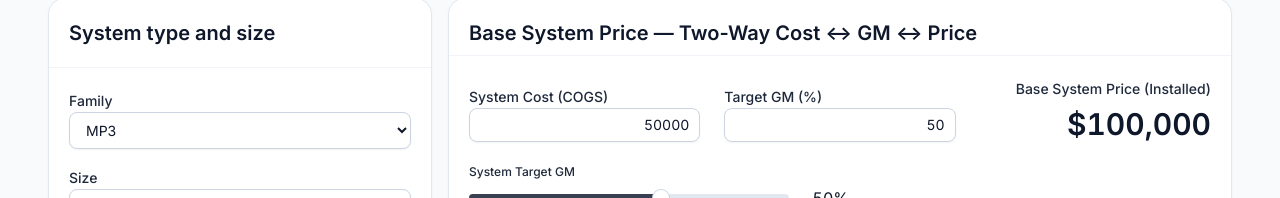
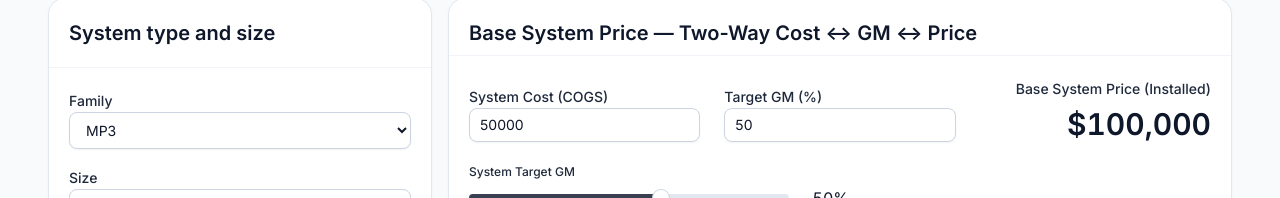
Before and after one commit to cappadonna06/Frontline-pricing-demo, a React (Vite) app: page / in a window 1280 px wide. Shown: the part 112-310 px from the top of the page. Built offline with nearby package versions, Linux system fonts and the light colour scheme.

Commit message:
Update FrontlinePricingCalculator.tsx

```diff
--- a/src/FrontlinePricingCalculator.tsx
+++ b/src/FrontlinePricingCalculator.tsx
@@ -384,14 +384,22 @@ const recurringAnnual = Math.round((aseAnnual + subAnnual) * 100) / 100;
 
   <CardContent className="grid gap-4">
     <div className="grid md:grid-cols-3 gap-6 items-end">
+
 {/* Cost */}
 <div>
   <Label>System Cost (COGS)</Label>
   <Input
-          type="number"
-          value={systemCost}
+    type="text"
+    inputMode="numeric"
+    value={systemCost === 0 ? "" : systemCost}
     onChange={(e) => {
-            setSystemCost(Number(e.target.value) || 0);
+      const val = e.target.value.replace(/[^\d.]/g, ""); // strip non-numerics
+      if (val === "") {
+        setSystemCost(0);
+        setLastEdited("cost");
+        return;
+      }
+      setSystemCost(Number(val));
       setLastEdited("cost");
     }}
   />
@@ -401,15 +409,14 @@ const recurringAnnual = Math.round((aseAnnual + subAnnual) * 100) / 100;
 <div>
   <Label>Target GM (%)</Label>
   <Input
-          type="number"
-          min={0}
-          max={95}
-          step={1}
-          value={Math.round(targetGM * 100)}
+    type="text"
+    inputMode="decimal"
+    value={targetGM === 0 ? "" : Math.round(targetGM * 100)}
     onChange={(e) => {
-            const val = e.target.value;
+      const val = e.target.value.replace(/[^\d.]/g, "");
       if (val === "") {
         setTargetGM(0);
+        setLastEdited("gm");
         return;
       }
       const pct = Math.max(0, Math.min(Number(val), 95));
@@ -418,6 +425,7 @@ const recurringAnnual = Math.round((aseAnnual + subAnnual) * 100) / 100;
     }}
   />
 </div>
+
 
       {/* Price */}
       <div className="text-right">
```
Lines whose indentation alone changed are shown as unchanged.
